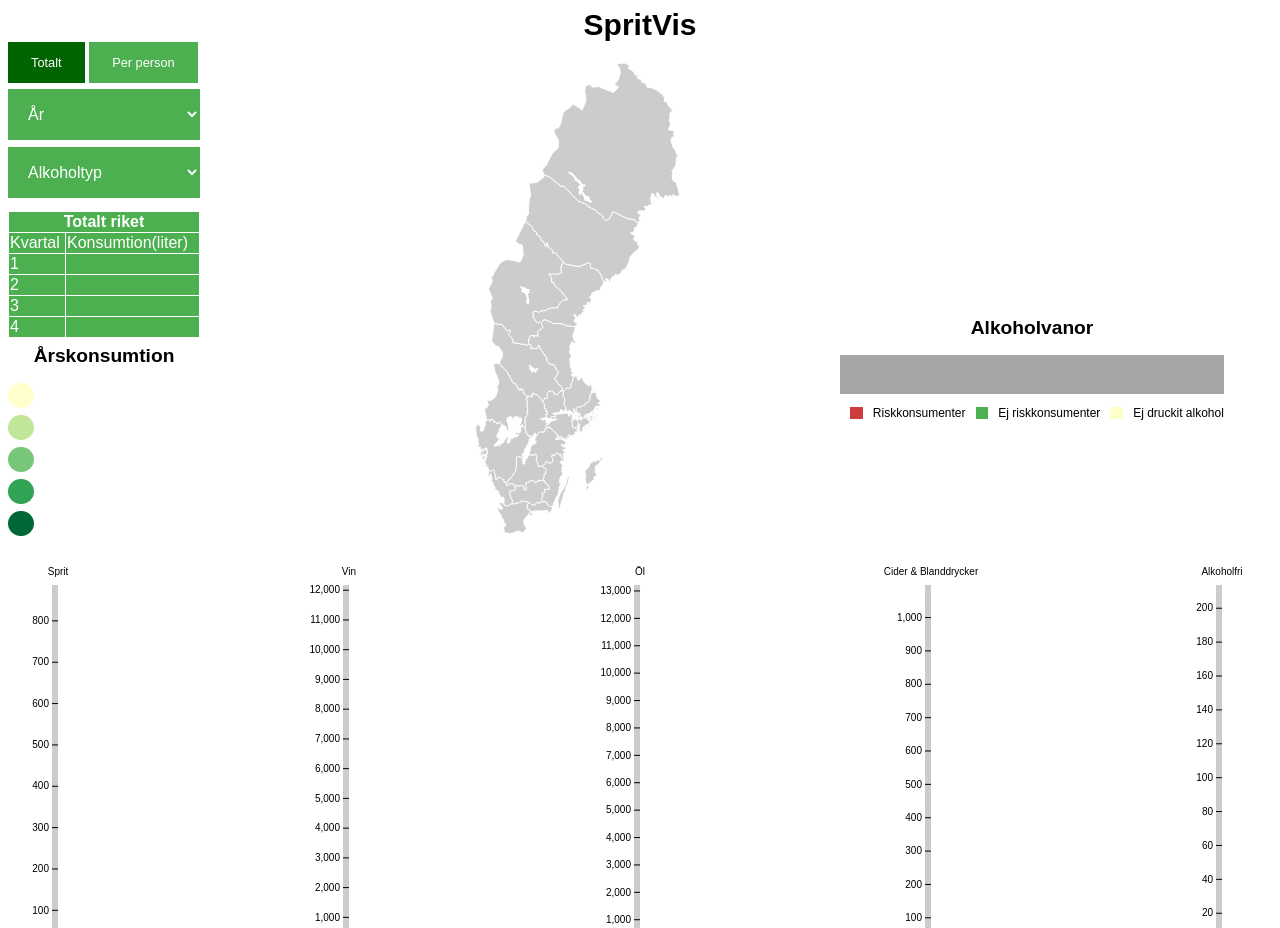
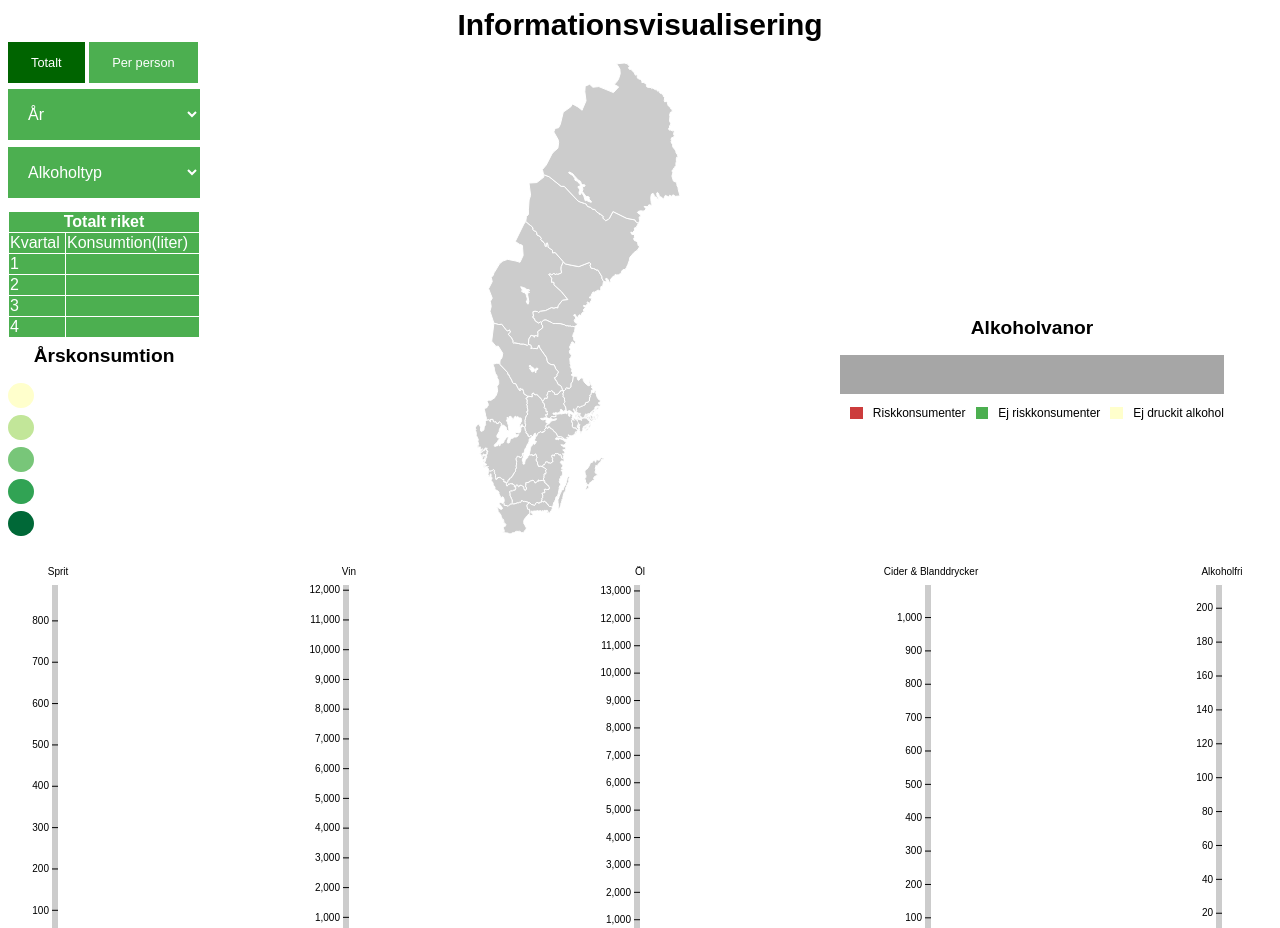
Before and after one commit to Erikmannen/systemetvis, a plain HTML site: page index.html in a window 1280 px wide. Shown: the top 928 px of the page. Drawn offline with nearby package versions, Linux system fonts and the light colour scheme; a script that the page names is missing.

Commit message:
Update index.html

```diff
--- a/index.html
+++ b/index.html
@@ -29,7 +29,7 @@
     <!-- Div containing everything -->
     <div class="allt">
         <div class="header">
-            <h1>SpritVis</h1>
+            <h1>Informationsvisualisering</h1>
         </div>
 
         <div class="info-body">
```
